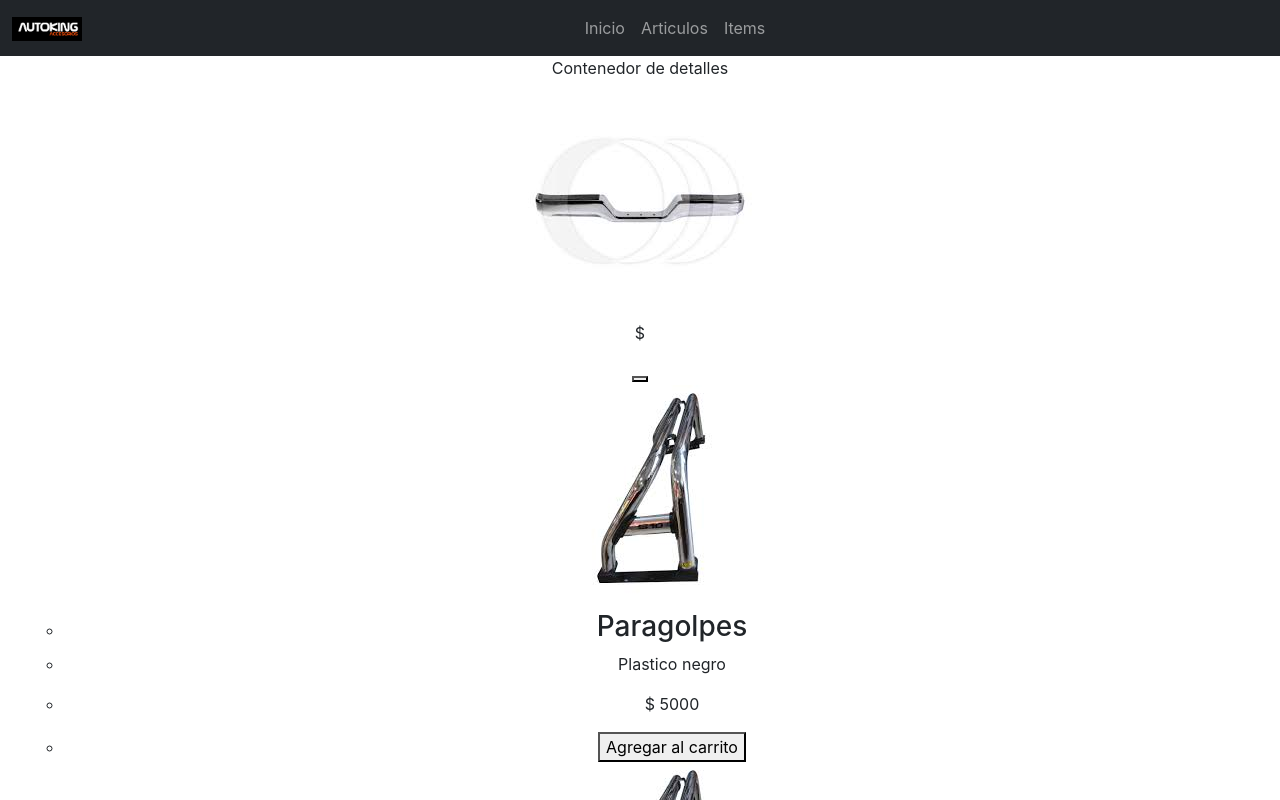
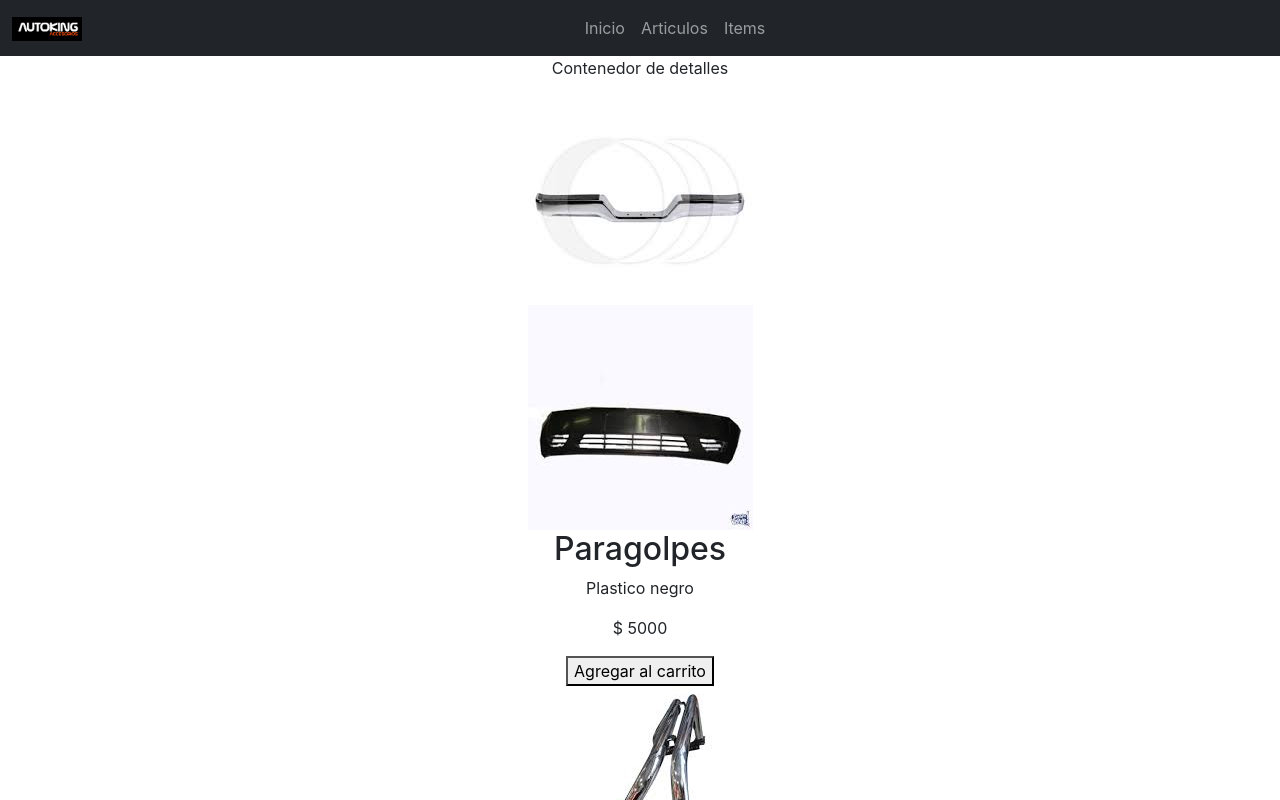
Before and after one commit to Leandro-Herrera/RepositorioReact, a React (Create React App) app: page /itemListContainer in a window 1280 px wide. Shown: the top 800 px of the page. Built offline with nearby package versions, Linux system fonts and the light colour scheme.

Commit message:
correcciones despues del aprobado

```diff
--- a/src/components/paginas/ItemDetailConteiner.js
+++ b/src/components/paginas/ItemDetailConteiner.js
@@ -5,63 +5,18 @@ function ItemDetailConteiner() {
     const [infoItems, setItems] = useState()
     const getItem = new Promise((resolve) => {
         setTimeout(() => {
-            const mockItems = [{
+            const mockItems = {
                 id: "1",
                 title:"Paragolpes",
                 text:"Plastico negro",
                 button:"Agregar al carrito",
                 stock:"15",
                 price:"5000",
-                img: "/img/paragolpesNegros.jpg"
-            },
-            {
-                id:"2",
-                title: "Paragolpes",
-                text:"Cromado",
-                button:"Agregar al carrito",
-                stock:"10",
-                price:"8000",
-                img: "/img/paragolpesCromado.jpg"
-            },
-            {
-                id: "3",
-                title:"Lonas",
-                text:"Tensadas",
-                button:"Agregar al carrito",
-                stock:"13",
-                price:"1500",
-                img: "/img/lonaTensada.jpg"
-            },
-            {
-                id: "4",
-                title:"lonas",
-                text:"Rigidas",
-                button:"Agregar al carrito",
-                stock:"14",
-                price:"3500",
-                img: "/img/lonaRigida.jpg"
-            },
-            {
-                id:"5",
-                title:"Jaula",
-                text:"Fibra de Carbono",
-                button:"Agregar al carrito",
-                stock:"5",
-                price:"4000",
-                img: "/img/jaulaCarbono.jpg"
-            },
-            {
-                id:"6",
-                title:"Jaula",
-                text:"Cromada",
-                button:"Agregar al carrito",
-                stock:"8",
-                price:"6000",
-                img: "/img/jaulaCromada.jpg"
-            }]
-            resolve(mockItems)
-        }, 2000)
-    })
+                img: "/img/paragolpesNegro.jpg"
+            }
+            resolve(mockItems);
+        }, 2000);
+    });
 
     useEffect(() => {
         getItem.then(response => {
--- a/src/components/paginas/itemsDetail.js
+++ b/src/components/paginas/itemsDetail.js
@@ -8,6 +8,7 @@ function ItemDetail(props) {
             <img src={"/img/paragolpesCromado.jpg"} />
          </div>
          <div className="detalle-items">
+            <img src={props.data?.img} />
             <h2>{props.data?.title}</h2>
             <p>{props.data?.text}</p>
             <p>$ {props.data?.price}</p>
```
